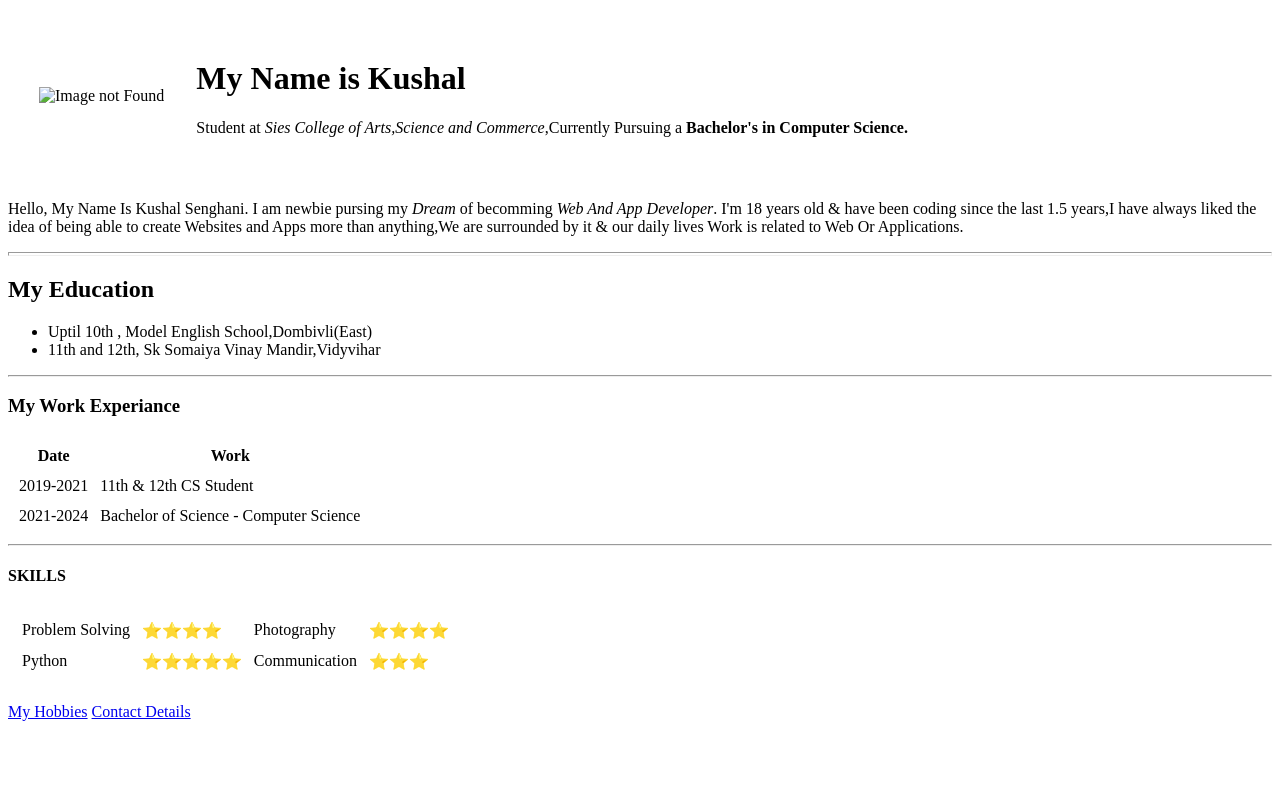
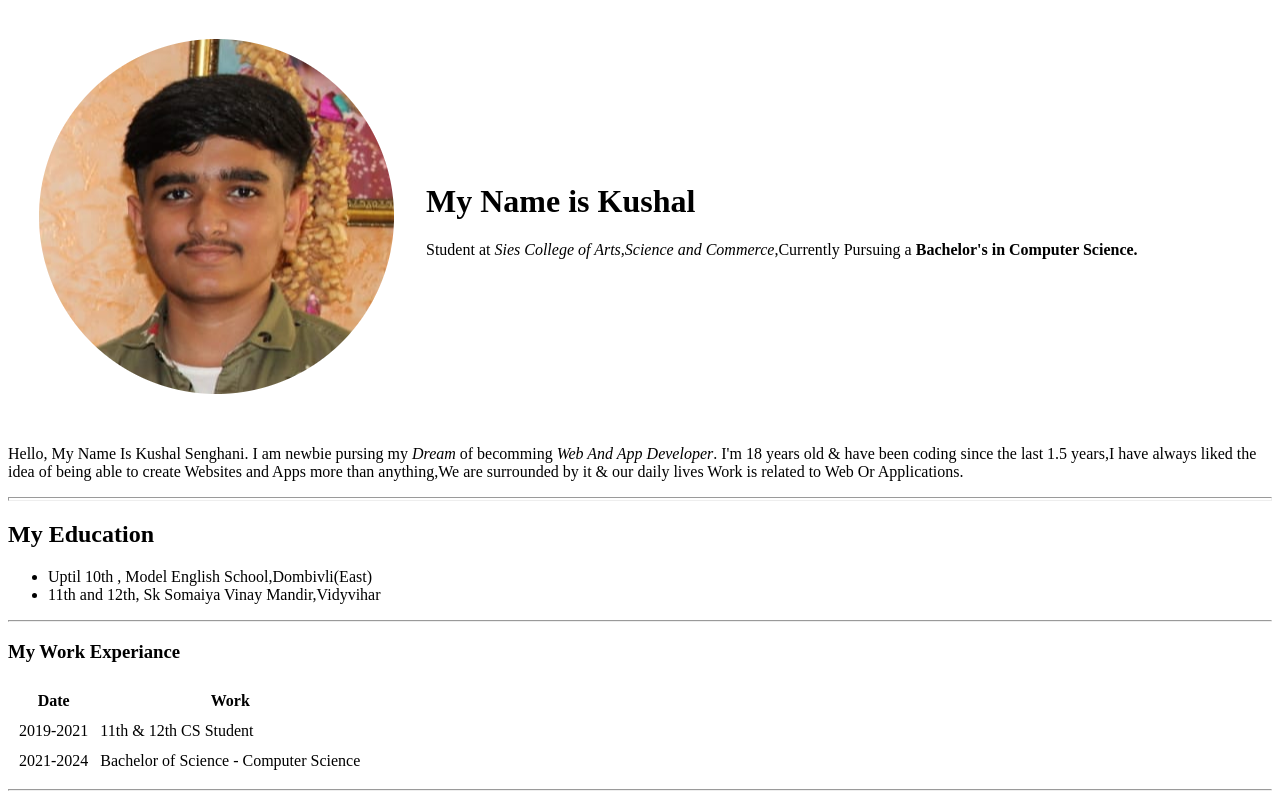
Before and after one commit to kushalsenghani17/cv, a plain HTML site: page index.html in a window 1280 px wide. Shown: the top 800 px of the page. Drawn offline with Linux system fonts and the light colour scheme.

Commit message:
Update index.html

```diff
--- a/index.html
+++ b/index.html
@@ -9,7 +9,7 @@
 <body>
   <table cellspacing="30">
     <tr>
-      <td><img src="IMG-20191028-WA0017-modified.png" alt="Image not Found"></td>
+      <td><img src="profile.png" alt="Image not Found"></td>
       <td>
         <h1>My Name is Kushal</h1>
         <p>Student at <em>Sies College of Arts,Science and Commerce</em>,Currently Pursuing a <b>Bachelor's in Computer Science.</b></p>
```
